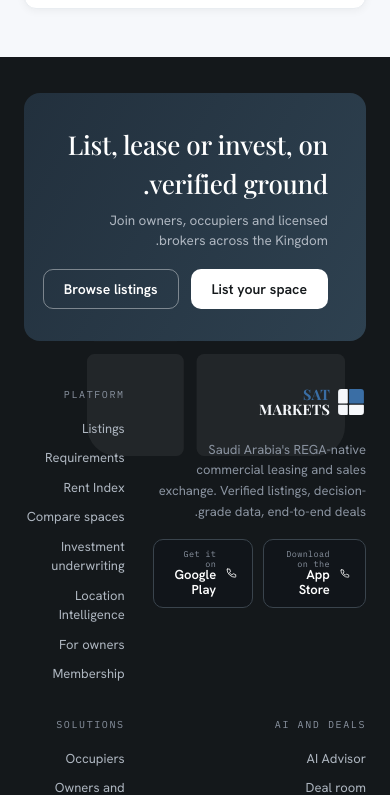
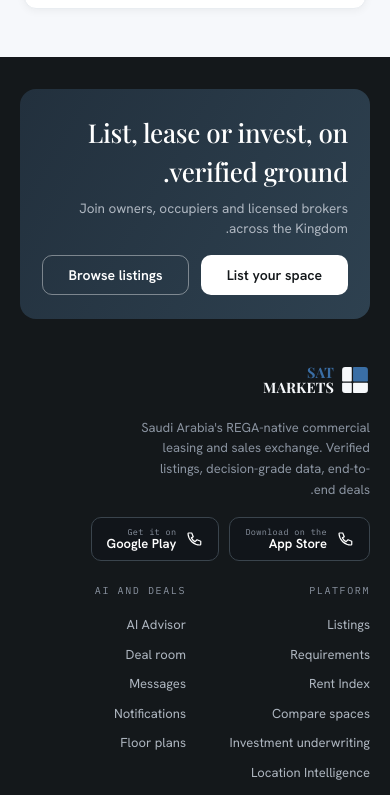
Before and after one commit to saleemzeidan123/satmarkets, a Next.js app: page /ar/area in a window 390 px wide. Shown: the part 3674-4469 px from the top of the page. Built offline with nearby package versions, Linux system fonts and the light colour scheme.

Commit message:
fix(mobile): responsive homepage headings/padding, 2-up stat band, repair footer media query + mobile footer layout

```diff
--- a/src/components/MarketingHome.tsx
+++ b/src/components/MarketingHome.tsx
@@ -34,7 +34,7 @@ export default function MarketingHome({ locale = "en", featured = [], stats }: {
  const sStat = [[stats.listings, "Verified listings"], ["100%", "Owner-verified"], [stats.districts, "Districts indexed"], ["1", "Neutral exchange"]];
  return (
   <div style={{ fontFamily: "var(--sans)", color: "var(--ink)", background: "var(--paper)" }}>
-   <div className="satmkt-hero" style={{ position: "relative", padding: "70px 24px 84px", overflow: "hidden", backgroundImage: "linear-gradient(180deg, rgba(11,15,21,.78) 0%, rgba(11,15,21,.62) 38%, rgba(11,15,21,.82) 100%), url('/hero-riyadh.svg')", backgroundSize: "cover", backgroundPosition: "center" }}>
+   <div className="satmkt-hero" style={{ position: "relative", padding: "clamp(44px,10vw,70px) 20px clamp(50px,10vw,84px)", overflow: "hidden", backgroundImage: "linear-gradient(180deg, rgba(11,15,21,.78) 0%, rgba(11,15,21,.62) 38%, rgba(11,15,21,.82) 100%), url('/hero-riyadh.svg')", backgroundSize: "cover", backgroundPosition: "center" }}>
     <div style={{ position: "relative", maxWidth: 920, margin: "0 auto", textAlign: "center" }}>
      <div style={{ display: "inline-flex", alignItems: "center", gap: 8, background: "rgba(255,255,255,.12)", border: "1px solid rgba(255,255,255,.22)", borderRadius: 20, padding: "6px 13px", backdropFilter: "blur(4px)" }}>
       <span style={{ width: 7, height: 7, borderRadius: "50%", background: "#3ECF8E" }} />
@@ -93,16 +93,16 @@ export default function MarketingHome({ locale = "en", featured = [], stats }: {
    </div>
    <div className="row" style={{ borderTop: "1px solid var(--silver)", borderBottom: "1px solid var(--silver)", background: "var(--paper)", flexWrap: "wrap" }}>
     {sStat.map((x, i) => (
-     <div key={i} className="grow" style={{ padding: "22px 24px", borderRight: "1px solid var(--silver)", textAlign: "center", minWidth: 140 }}>
+     <div key={i} className="grow sstat-cell" style={{ padding: "22px 24px", borderRight: "1px solid var(--silver)", textAlign: "center", minWidth: 140 }}>
       <div className="mono tnum" style={{ fontSize: 28, fontWeight: 500, color: "var(--ink)" }}>{x[0]}</div>
       <div className="muted" style={{ fontSize: 12.5, marginTop: 4 }}>{x[1]}</div>
      </div>
     ))}
    </div>
    <div style={{ maxWidth: 1360, margin: "0 auto" }}>
-    <div style={{ padding: "64px 24px 20px" }}>
+    <div style={{ padding: "clamp(40px,8vw,64px) 20px 20px" }}>
      <div className="eyebrow">The exchange</div>
-     <h2 className="serif" style={{ fontSize: 36, fontWeight: 500, letterSpacing: "-.02em", margin: "12px 0 6px" }}>Four jobs, one neutral place</h2>
+     <h2 className="serif" style={{ fontSize: "clamp(26px,6vw,36px)", fontWeight: 500, letterSpacing: "-.02em", margin: "12px 0 6px" }}>Four jobs, one neutral place</h2>
      <p className="muted" style={{ fontSize: 16, maxWidth: 620 }}>No one in the Kingdom combines all four. That combination is the platform.</p>
      <div style={{ display: "grid", gridTemplateColumns: "repeat(auto-fit,minmax(220px,1fr))", gap: 18, marginTop: 34 }}>
       {[
@@ -119,11 +119,11 @@ export default function MarketingHome({ locale = "en", featured = [], stats }: {
       ); })}
      </div>
     </div>
-    <div style={{ padding: "52px 24px 20px" }}>
+    <div style={{ padding: "clamp(36px,7vw,52px) 20px 20px" }}>
      <div className="row between wrap" style={{ alignItems: "flex-end", gap: 12 }}>
       <div>
        <div className="eyebrow">Featured, Riyadh</div>
-       <h2 className="serif" style={{ fontSize: 32, fontWeight: 500, letterSpacing: "-.02em", margin: "12px 0 0" }}>Verified spaces, priced in context</h2>
+       <h2 className="serif" style={{ fontSize: "clamp(24px,5vw,32px)", fontWeight: 500, letterSpacing: "-.02em", margin: "12px 0 0" }}>Verified spaces, priced in context</h2>
       </div>
       <Link href={L("/listings")} className="btn ghost" style={{ gap: 7, textDecoration: "none" }}>Browse all listings <Icon.arrow size={16} /></Link>
      </div>
@@ -145,7 +145,7 @@ export default function MarketingHome({ locale = "en", featured = [], stats }: {
      <div className="hero-band-grid" style={{ position: "relative", display: "grid", gridTemplateColumns: "minmax(0,1.1fr) minmax(0,1fr)", gap: 40, alignItems: "center" }}>
       <div>
        <div className="eyebrow" style={{ color: "var(--azure-l)" }}>SAT Rent Index, Q1 2026</div>
-       <h2 className="serif" style={{ fontSize: 34, fontWeight: 500, letterSpacing: "-.02em", margin: "14px 0 0", color: "#fff" }}>The pricing layer behind every decision</h2>
+       <h2 className="serif" style={{ fontSize: "clamp(25px,5.4vw,34px)", fontWeight: 500, letterSpacing: "-.02em", margin: "14px 0 0", color: "#fff" }}>The pricing layer behind every decision</h2>
        <p style={{ fontSize: 16, lineHeight: 1.62, color: "#AEB6C0", margin: "16px 0 24px", maxWidth: 440 }}>Verified transaction data across {stats.districts} Riyadh districts. Benchmark a rent, size a catchment, or value a lease. Sourced, never estimated.</p>
        <Link href={L("/rent-index")} className="btn primary" style={{ textDecoration: "none" }}>Explore the Rent Index</Link>
       </div>
@@ -159,9 +159,9 @@ export default function MarketingHome({ locale = "en", featured = [], stats }: {
       </div>
      </div>
     </div>
-    <div style={{ padding: "72px 40px 64px" }}>
+    <div style={{ padding: "clamp(44px,9vw,72px) clamp(20px,5vw,40px) clamp(40px,8vw,64px)" }}>
      <div className="eyebrow" style={{ textAlign: "center" }}>How a deal flows</div>
-     <h2 className="serif" style={{ fontSize: 32, fontWeight: 500, letterSpacing: "-.02em", margin: "12px 0 34px", textAlign: "center" }}>You always make an explicit choice</h2>
+     <h2 className="serif" style={{ fontSize: "clamp(24px,5vw,32px)", fontWeight: 500, letterSpacing: "-.02em", margin: "12px 0 34px", textAlign: "center" }}>You always make an explicit choice</h2>
      <div className="row gap20 wrap" style={{ maxWidth: 940, margin: "0 auto", alignItems: "stretch" }}>
       <div className="card pad grow" style={{ minWidth: 280 }}>
        <span className="tag" style={{ color: "var(--azure-d)", background: "var(--azure-wash)", borderColor: "var(--azure-l)" }}>Path A, Free</span>
@@ -178,7 +178,7 @@ export default function MarketingHome({ locale = "en", featured = [], stats }: {
     </div>
     <div style={{ padding: "20px 24px 20px" }}>
      <div className="eyebrow" style={{ textAlign: "center" }}>One exchange</div>
-     <h2 className="serif" style={{ fontSize: 34, fontWeight: 500, letterSpacing: "-.02em", margin: "12px 0 6px", textAlign: "center" }}>Everything the market needs, in one place</h2>
+     <h2 className="serif" style={{ fontSize: "clamp(25px,5.4vw,34px)", fontWeight: 500, letterSpacing: "-.02em", margin: "12px 0 6px", textAlign: "center" }}>Everything the market needs, in one place</h2>
      <p className="muted" style={{ fontSize: 15.5, maxWidth: 600, margin: "0 auto", textAlign: "center" }}>Discovery, decision-grade data, AI and the full deal, for occupiers, owners, brokers and investors.</p>
      <div style={{ display: "grid", gridTemplateColumns: "repeat(auto-fit,minmax(210px,1fr))", gap: 14, marginTop: 34 }}>
       {[
@@ -203,8 +203,8 @@ export default function MarketingHome({ locale = "en", featured = [], stats }: {
      </div>
     </div>
     <div style={{ padding: "44px 24px 64px" }}>
-     <div style={{ borderRadius: 18, background: "linear-gradient(120deg,var(--azure) 0%,var(--azure-d) 100%)", color: "#fff", padding: "52px 40px", textAlign: "center" }}>
-      <h2 className="serif" style={{ fontSize: 34, fontWeight: 500, letterSpacing: "-.02em", margin: 0, color: "#fff" }}>List your space, or find your next one</h2>
+     <div style={{ borderRadius: 18, background: "linear-gradient(120deg,var(--azure) 0%,var(--azure-d) 100%)", color: "#fff", padding: "clamp(34px,7vw,52px) clamp(22px,6vw,40px)", textAlign: "center" }}>
+      <h2 className="serif" style={{ fontSize: "clamp(25px,5.4vw,34px)", fontWeight: 500, letterSpacing: "-.02em", margin: 0, color: "#fff" }}>List your space, or find your next one</h2>
       <p style={{ fontSize: 16, color: "rgba(255,255,255,.85)", margin: "14px auto 26px", maxWidth: 480 }}>Join the verified exchange built for Riyadh&apos;s commercial market.</p>
       <div className="row gap12 center wrap">
        <Link href={L("/dashboard")} className="btn lg" style={{ background: "#fff", color: "var(--azure-d)", textDecoration: "none" }}>List your space</Link>
--- a/src/styles/footer.css
+++ b/src/styles/footer.css
@@ -36,11 +36,16 @@
 .foot .soc{width:34px;height:34px;border-radius:9px;border:1px solid #2B3138;display:flex;align-items:center;justify-content:center;color:#AEB6C0;}
 .foot .soc:hover{color:#fff;border-color:#3a444d;}
 .foot .bottom{position:relative;border-top:1px solid #2B3138;margin-top:34px;padding-top:22px;display:flex;justify-content:space-between;align-items:center;font-family:"IBM Plex Mono",monospace;font-size:11px;letter-spacing:.06em;color:var(--slate);}
-@media (max-width:900px){
-  .foot{padding:36px 24px 28px;}
-  .foot .cta{flex-direction:column;align-items:flex-start;gap:18px;}
-  .foot .foot-cols{grid-template-columns:1fr 1fr;gap:28px;}
-@media(min-width:641px) and (max-width:1024px){.foot .foot-cols{grid-template-columns:1fr 1fr 1fr;}}
-  .foot .foot-mid{flex-direction:column;align-items:flex-start;gap:18px;}
-  .foot .bottom{flex-direction:column;align-items:flex-start;gap:8px;}
+@media(min-width:761px) and (max-width:1024px){.foot .foot-cols{grid-template-columns:1fr 1fr 1fr;}}
+@media (max-width:760px){
+  .foot{padding:32px 20px 26px;}
+  .foot .foot-mark{display:none;}
+  .foot .cta{flex-direction:column;align-items:flex-start;gap:16px;padding:24px 22px;}
+  .foot .cta-actions{width:100%;}
+  .foot .cta-actions .btn{flex:1;}
+  .foot .foot-cols{grid-template-columns:1fr 1fr;gap:22px 18px;}
+  .foot .foot-brand{grid-column:1 / -1;}
+  .foot .stores{flex-wrap:wrap;}
+  .foot .foot-mid{flex-direction:column;align-items:flex-start;gap:16px;}
+  .foot .bottom{flex-direction:column;align-items:flex-start;gap:8px;text-align:left;}
 }
--- a/src/styles/sat-platform.css
+++ b/src/styles/sat-platform.css
@@ -413,3 +413,8 @@ html,body{max-width:100%;overflow-x:hidden;}
   .seg{flex-wrap:wrap;}
   .agent-grid,.bilingual-specs{grid-template-columns:1fr!important;}
 }
+
+@media(max-width:760px){
+  .sstat-cell{flex:1 1 42%!important;min-width:0!important;border-right:none!important;padding:18px 10px!important;}
+  .sstat-cell .tnum{font-size:23px!important;}
+}
```
